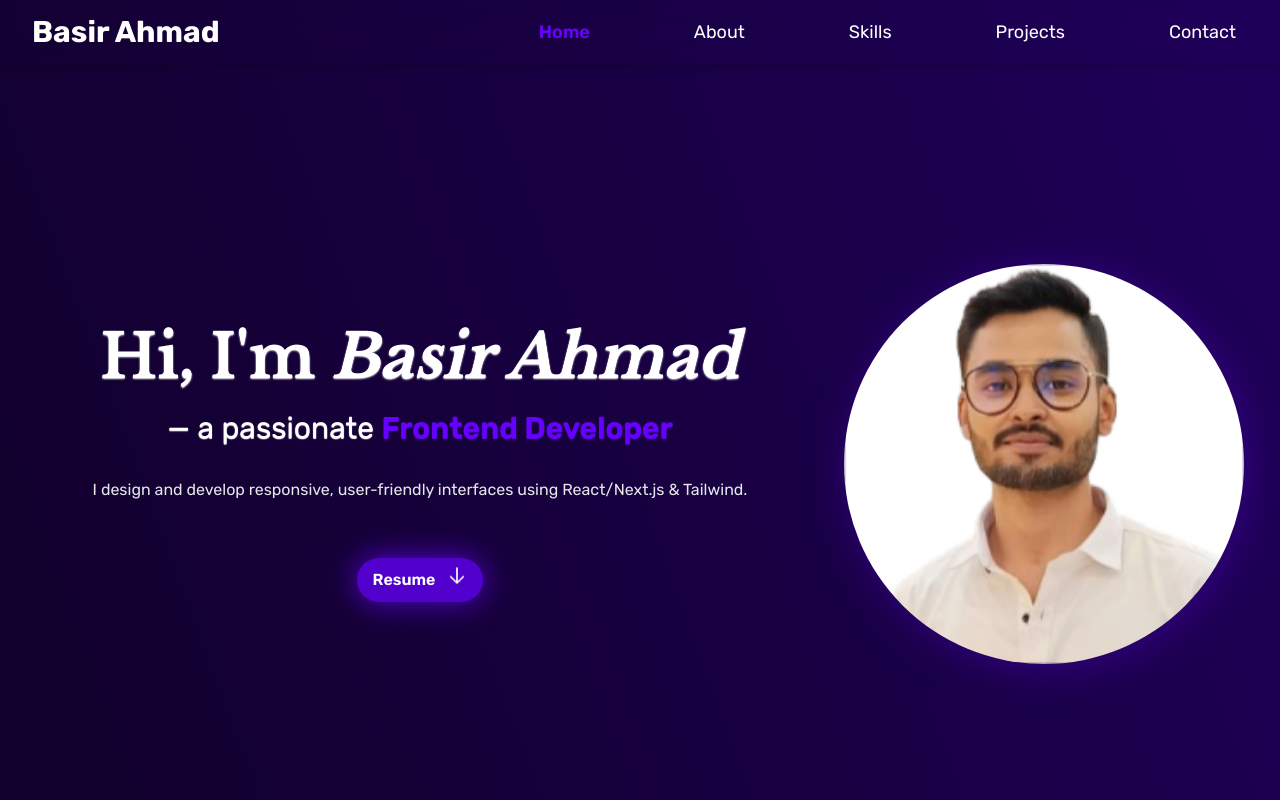
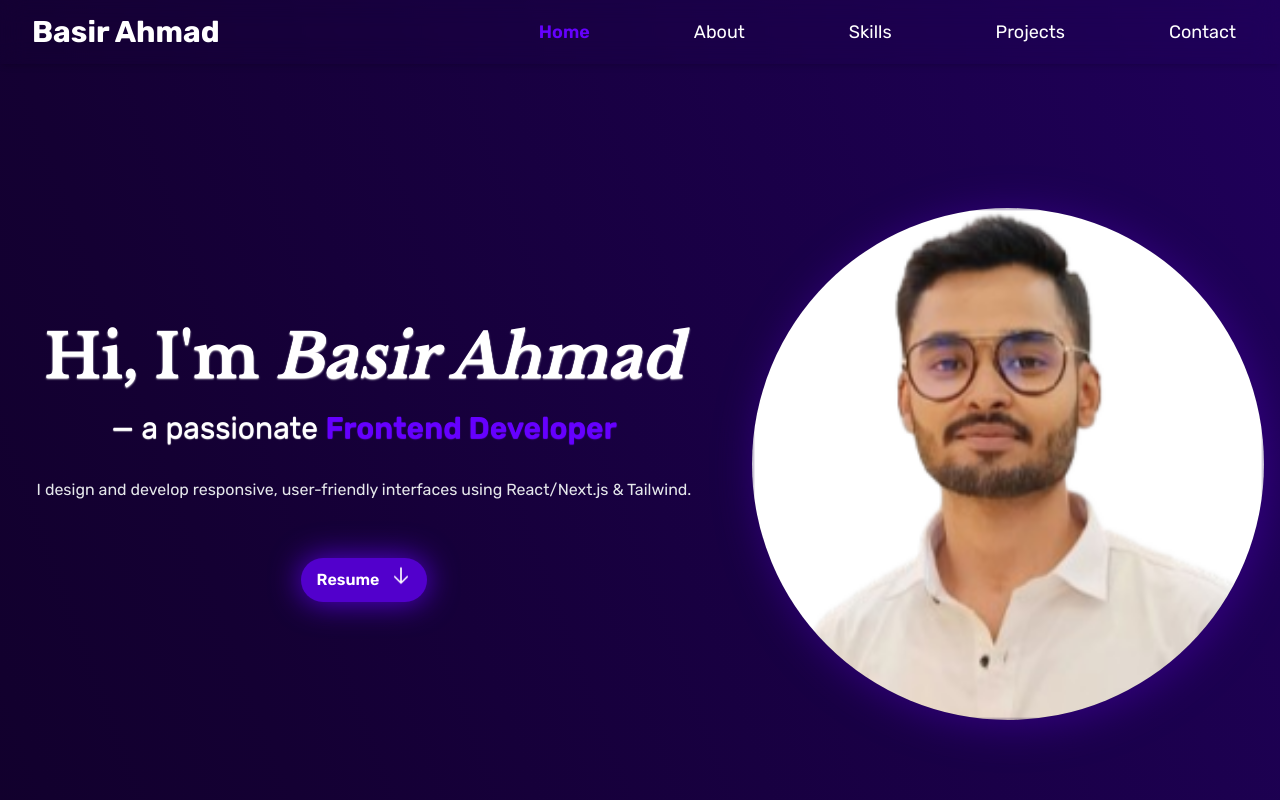
Before and after one commit to thebeliever1812/personal-portfolio, a Next.js app: page / in a window 1280 px wide. Shown: the top 800 px of the page. Built offline with nearby package versions, Linux system fonts and the light colour scheme.

Commit message:
Refactor HeroSection to wrap Image component in a div for better layout control

```diff
--- a/app/components/HomePageSections/HeroSection.tsx
+++ b/app/components/HomePageSections/HeroSection.tsx
@@ -18,14 +18,15 @@ const rubik = Rubik({
 const HeroSection: React.FC = () => {
     return (
         <section className="hero-section w-full min-h-screen rounded-lg px-4 flex flex-col md:flex-row-reverse gap-5 lg:gap-10 justify-start md:justify-center py-20 md:py-0 items-center">
+            <div className='profile-image w-full max-w-xs md:max-w-sm lg:max-w-md xl:max-w-lg aspect-square relative'>
                 <Image
                     src="/profile_picture.png"
                     alt="Basir Ahmad smiling in a professional headshot, wearing a neutral shirt, set against a simple background. The mood is friendly and approachable. No visible text in the image."
-                width={400} // 72 * 4 = 288px (same as `w-72`)
-                height={400} // assuming square image, adjust if needed
+                    fill
                     className="mx-auto sm:m-0 rounded-full shadow-[5px_5px_40px_0_#330080] select-none"
                     priority // if this image is above the fold, use priority instead of loading="lazy"
                 />
+            </div>
             <section className='flex flex-col items-center justify-center text-center gap-2 md:gap-4 w-full max-w-3xl'>
                 <h1 className={`text-3xl lg:text-4xl xl:text-6xl font-bold text-shadow-sm text-shadow-current select-none ${heroFont.className}`}>
                     Hi, I&apos;m <i>Basir Ahmad</i>
```
Lines whose indentation alone changed are shown as unchanged.
